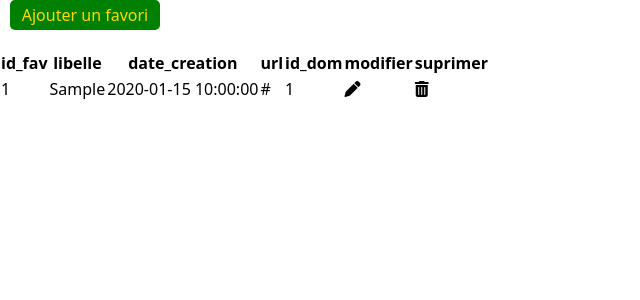
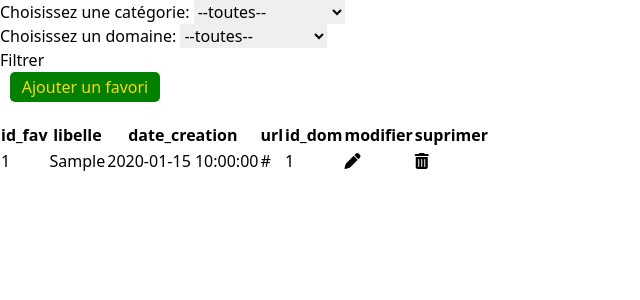
Before and after one commit to martinched/brief6_php, a PHP site: page / in a window 1280 px wide. Shown: the part 24-324 px from the top of the page, without its empty margins (0-640 px from the left). Run offline with PHP 8.4, Linux system fonts and the light colour scheme; tables that the repository leaves empty or names only in its code hold one stand-in row (values such as "Sample post"); style sheets or scripts are compiled from the project's sources; some libraries are stand-ins or nearby versions.

Commit message:
requetSQL cat dom

```diff
--- a/src/index.php
+++ b/src/index.php
@@ -1,11 +1,80 @@
+
 <?php include('header.php');
 include("pdo.php");
-$result = $pdo->query("SELECT * FROM favori");
-    $favori = $result->fetchAll(PDO::FETCH_ASSOC);
+
+$result = $pdo->query("SELECT * FROM favori");  //Déclare la veriable $result et lui assigne la valeur de la requete SQL
+$favori = $result->fetchAll(PDO::FETCH_ASSOC);  //Déclare la veriable $favori et lui assigne la valeur de $result
+
+$result = $pdo->query("SELECT * FROM categorie");   //Assigne a $result la valeur de la requete SQL
+$categories = $result->fetchAll(PDO::FETCH_ASSOC); //Déclare la veriable $categories et lui assigne la valeur de $result
+
+$result = $pdo->query("SELECT * FROM domaine");   //Assigne a $result la valeur de la requete SQL $result
+$domaines = $result->fetchAll(PDO::FETCH_ASSOC);   //Déclare la variable $categories et lui assigne la valeur de $result
+
+$requeteSQL = "";   //Déclare la veriable $requeteSQL et lui assigne une valeur nulle
+
+
+//Déclare une boucle 'if'
+
+if (!empty($_GET['filtreCategorie'])){  // le parametre exprime: "si la valeur de la globale $_GET n'est pas vide alors..."
+
+    $requeteSQL = "SELECT * FROM favori    /*  ... assigne, a $requeteSQL, le contenu de la table 'favori'... */
+    INNER JOIN `cat-fav`                    /* ...lié a la table d'association cat-fav..  */
+    ON favori.id_fav = `cat-fav`.`id_fav`   /**...par l'id_fav de la table favori et l'id_fav de la table cat-fav... */
+
+    INNER JOIN `categorie`                   /*...lié a la table 'categorie'... */
+    ON categorie.id_cat = `cat-fav`.id_cat    /** ...par l'id_cat de la table categorie et l'id_cat de la table cat-fav... */
+
+    INNER JOIN domaine                          /*...lié a la table 'domaine '... */
+    ON favori.id_dom = domaine.id_dom           /** ...par l'id_dom de la table favori et l'id_cat de la table domaine ...*/
+
+    WHERE categorie.id_cat = " . $_GET['filtreCategorie']  //...du moment que l'id_cat de la table categorie est égal a la valeur de $_GET
+    . " AND domaine.id_dom = " . $_GET['filtreDomaine'];
+
+} else {                                                        //ou alors affiche la totalité de la table favori
+  $requeteSQL = "SELECT * FROM favori" ;
+};
+
+$result = $pdo->query($requeteSQL);                     //Assigne a $result la valeur de $requeteSQL
+$favori = $result->fetchAll(PDO::FETCH_ASSOC);          //Assigne a $favori la valeur de $result
 
 ?>
+
+
 <section id="bookmarks">
-        <div class="flex justify-end"><button class="bouton ">Ajouter un favori</button></div>
+        <div class="justify-between flex-row">
+            <form method="GET" action="">
+                <div>
+                    <label for="filtreCategorie">Choisissez une catégorie:</label>
+                    <select name="filtreCategorie" id="filtreCategorie">
+                        <option valeur="">--toutes--</option>
+                        <?php
+                            foreach ($categories as $categorie) { ?>
+                            <option value="<?php echo $categorie['id_cat']?>">
+                                <?php echo $categorie['nom']?>
+                            </option>
+                        <?php } ?>
+                    </select>
+                </div>
+                <div>
+                <label for="filtreDomaine">Choisissez un domaine:</label>
+                    <select name="filtreDomaine" id="filtreDomaine">
+                        <option valeur="">--toutes--</option>
+                        <?php
+                            foreach ($domaines as $domaine) { ?>
+                            <option value="<?php echo $domaine['id_dom']?>">
+                                <?php echo $domaine['nom']?>
+                            </option>
+                        <?php } ?>
+                    </select>
+                </div>
+
+                <input type="submit" value="Filtrer">
+
+            </form>
+            <button class="bouton ">Ajouter un favori</button>
+        </div>
+
         <table class="table-fav">
             <tr class="border-separate border border-slate-500 border-indigo-500/100 ">
                 <th class="border-separate border border-slate-500 border-indigo-500/100 px-3 text-center">id_fav</th>
```
